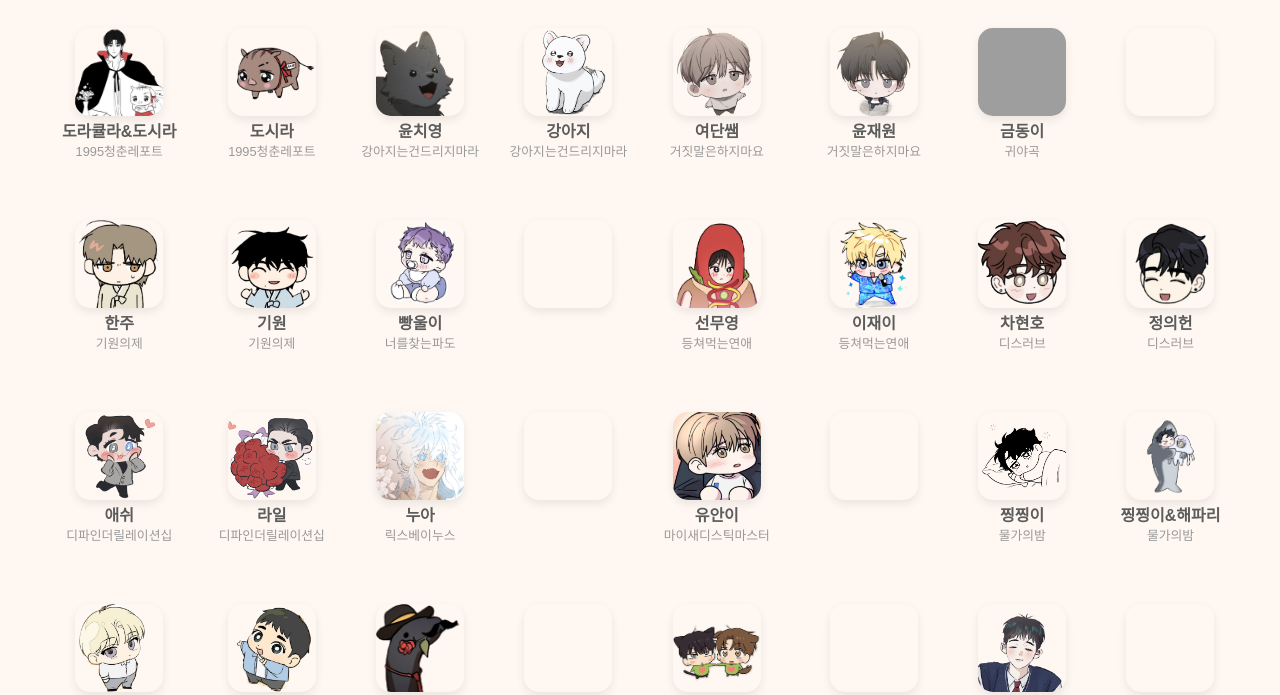
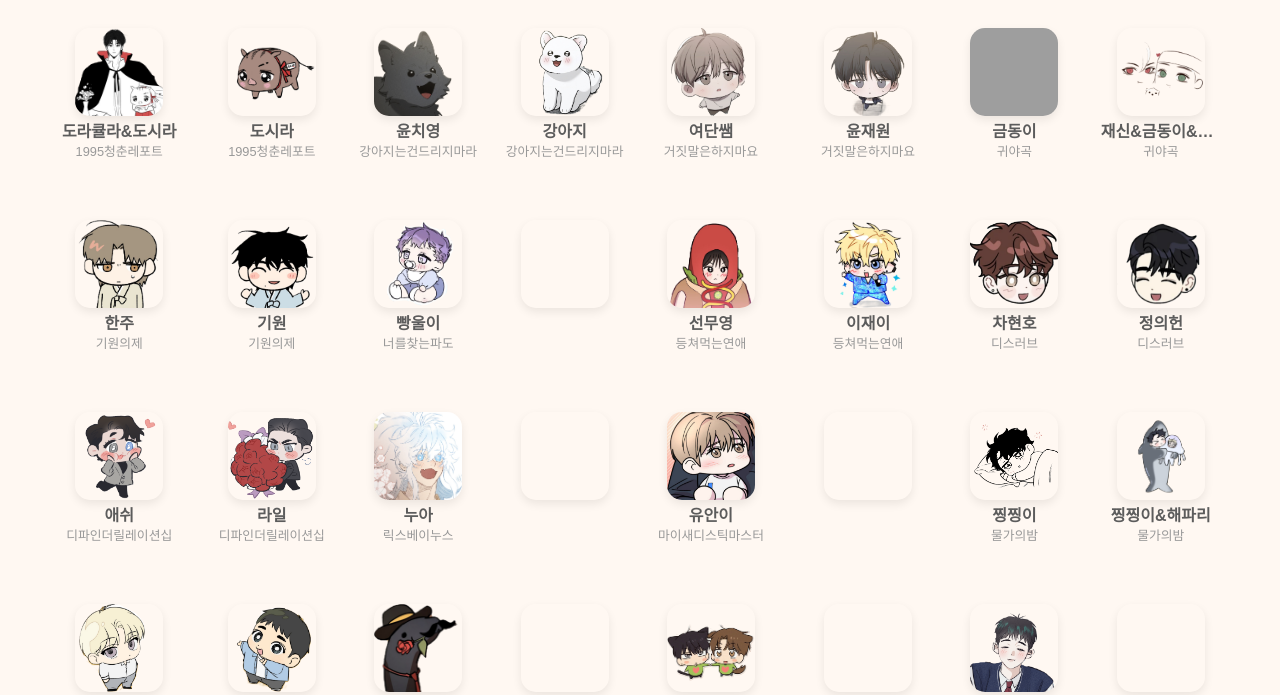
Before and after one commit to simple-lab010203/Click-to-Love, a plain HTML site: page index.html in a window 1280 px wide. Shown: the part 71-766 px from the top of the page. Drawn offline with Linux system fonts and the light colour scheme; no server answers; grey boxes are pictures that could not be loaded.

Commit message:
Update index.html

```diff
--- a/index.html
+++ b/index.html
@@ -207,9 +207,9 @@
       <img src="images/gdong.png" alt="금동이">
       <div class="name">금동이</div>
     </div>
-    <div class="char empty" data-name="" data-series="" data-word="">
-  <img src="images/png.png" alt="blank">
-  <div class="name">&nbsp;</div>
+    <div class="char" data-name="재신&금동이&이녹" data-series="귀야곡" data-word="사랑해!">
+      <img src="images/gdong2.png" alt="재신&금동이&이녹">
+      <div class="name">재신&금동이&이녹</div>
 </div>
     <div class="char" data-name="한주" data-series="기원의제" data-word="삼촌!">
       <img src="images/gi1.png" alt="한주">
```
